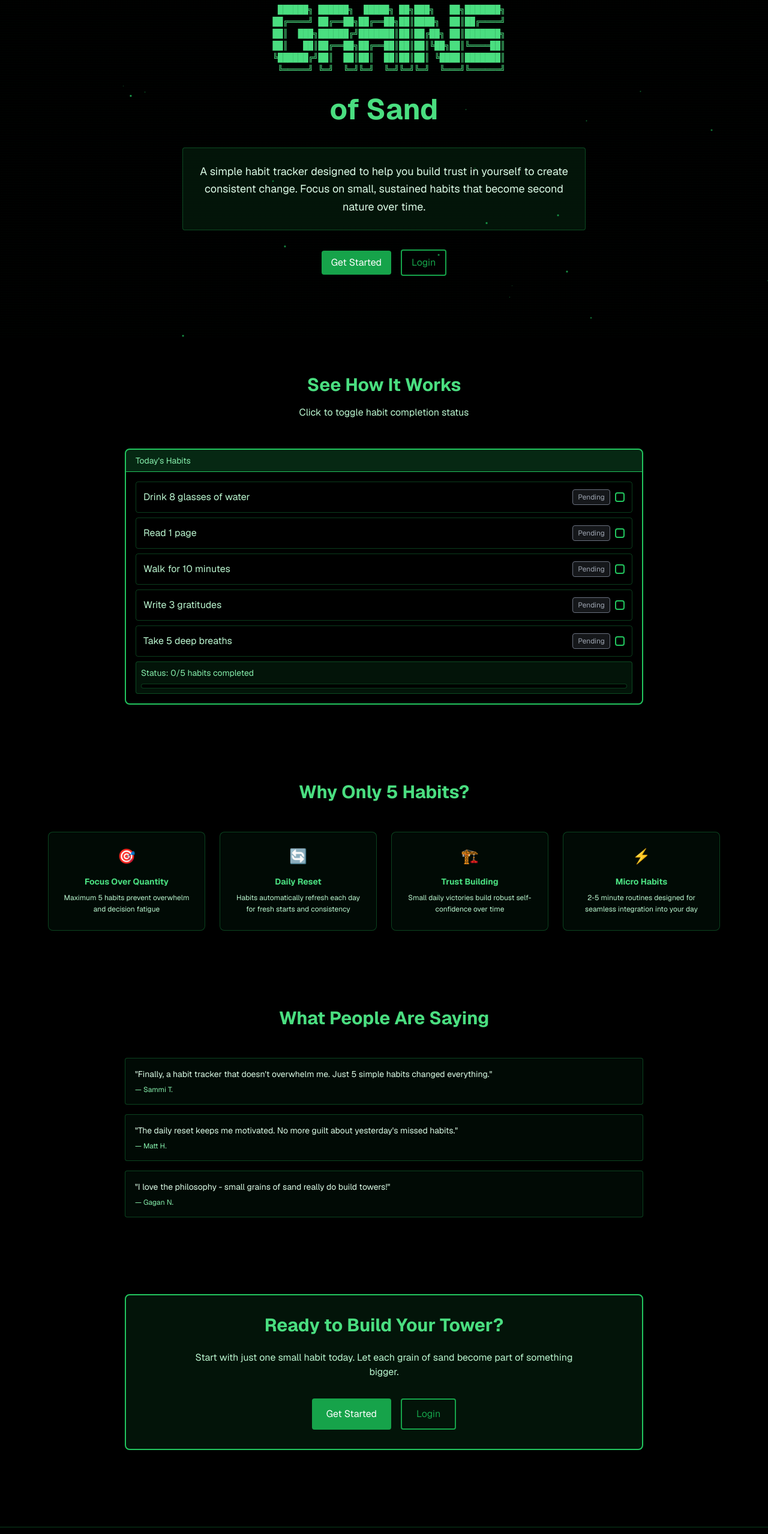
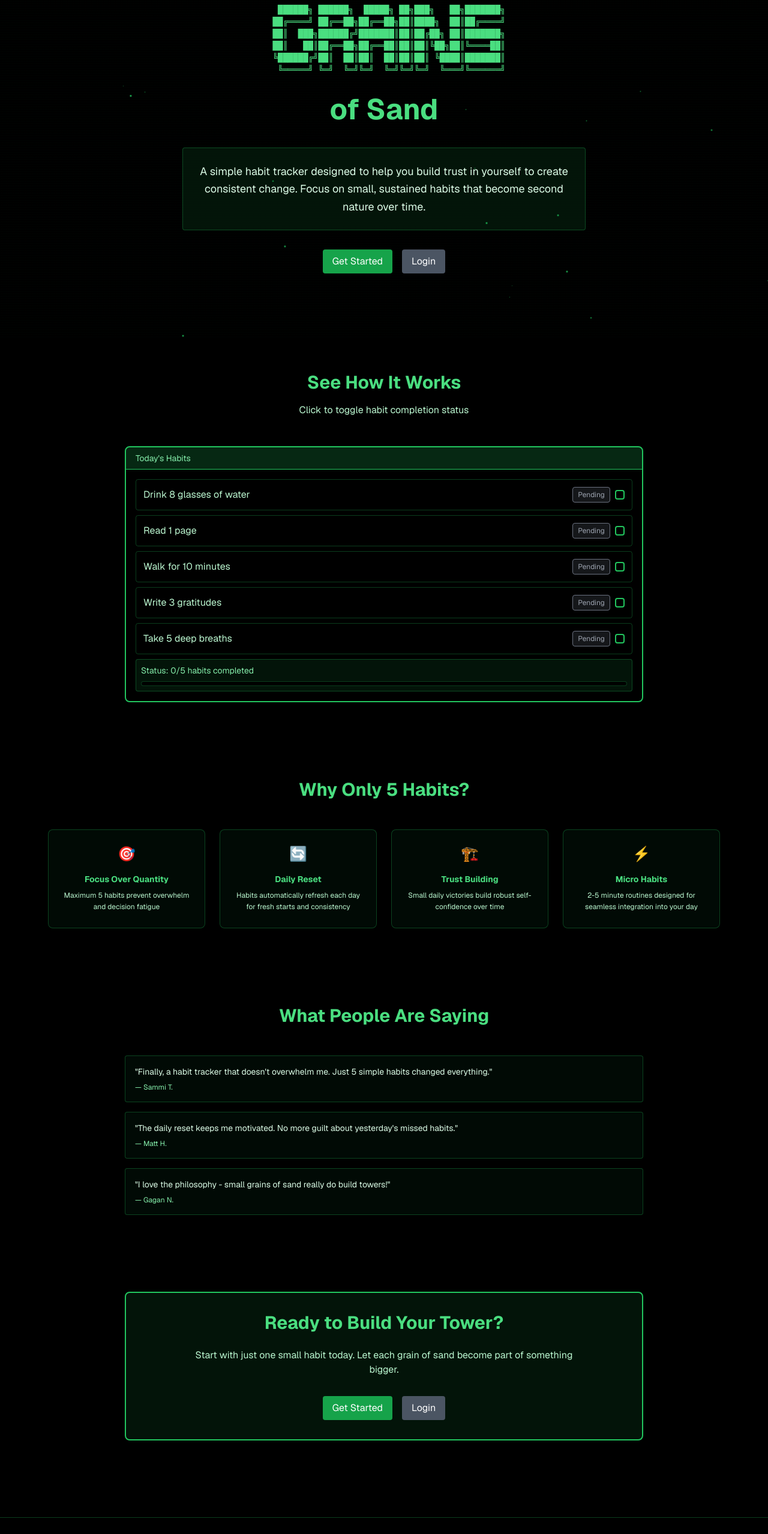
Before and after one commit to kierawilson25/habit-tracker, a Next.js app in the folder Front-end/: page / in a window 1280 px wide. Shown: the part 235-2793 px from the top of the page at 60% size. Built offline with nearby package versions, Linux system fonts and the light colour scheme; no server answers.

Commit message:
refactor: update landing page (#235)
* refactor: update landing page

update landing page to use the button components

* refactor: delete old button

```diff
--- a/Front-end/src/app/page.tsx
+++ b/Front-end/src/app/page.tsx
@@ -2,6 +2,7 @@
 import { useEffect, useState } from "react";
 import { useRouter } from 'next/navigation'
 import { useAuth } from '../context/AuthContext'
+import Button from "@/components/Button";
 
 export default function HomePage() {
   const router = useRouter()
@@ -141,26 +142,19 @@ export default function HomePage() {
 
             <div className="flex flex-col sm:flex-row gap-4 justify-center items-center">
               {user ? (
-                <button
-                  className={activeButtonClass}
-                  onClick={() => window.location.href = '/habits'}
-                >
-                  Go to Dashboard
-                </button>
+              <Button href="/habits">
+                {"Go to Dashboard"}
+              </Button>
+
               ) : (
                 <>
-                  <button
-                    className={activeButtonClass}
-                    onClick={() => window.location.href = '/sign-up'}
-                  >
-                    Get Started
-                  </button>
-                  <button
-                    className={secondaryButtonClass}
-                    onClick={() => window.location.href = '/login'}
-                  >
-                    Login
-                  </button>
+              <Button href="/sign-up" type="primary">
+                {"Get Started"}
+              </Button>
+
+                <Button href="/login" type="secondary">
+                  {"Login"}
+                </Button>
                 </>
               )}
             </div>
@@ -325,27 +319,20 @@ export default function HomePage() {
                 <p className="text-green-300 mb-6">
                   Welcome back, {(user as any)?.user_metadata?.display_name || (user as any)?.email}
                 </p>
-                <button
-                  className={activeButtonClass + " px-6 py-3"}
-                  onClick={() => window.location.href = '/habits'}
-                >
-                  Continue Building
-                </button>
+
+                <Button href="/habits" type="primary" className="px-6 py-3">
+                  {"Continue Building"}
+                </Button>
               </div>
             ) : (
               <div className="flex flex-col sm:flex-row gap-4 justify-center">
-                <button
-                  className={activeButtonClass + " px-6 py-3"}
-                  onClick={() => window.location.href = '/sign-up'}
-                >
-                  Get Started
-                </button>
-                <button
-                  className={secondaryButtonClass + " px-6 py-3"}
-                  onClick={() => router.push('/login')}
-                >
-                  Login
-                </button>
+              <Button href="/sign-up" type="primary">
+                {"Get Started"}
+              </Button>
+
+                <Button href="/login" type="secondary">
+                  {"Login"}
+                </Button>
               </div>
             )}
           </div>
```
